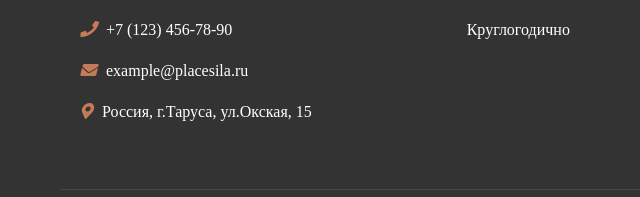
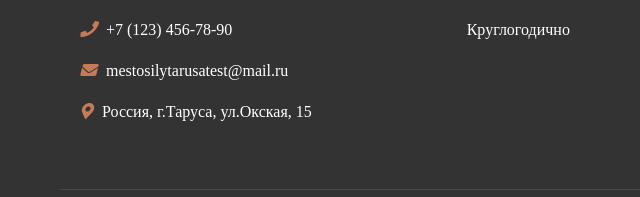
Before and after one commit to carlfreeman/mestosilytest, a website: page public/index.html in a window 1280 px wide. Shown: the part 2133-2330 px from the top of the page, 0-640 px from the left. Drawn offline with Linux system fonts and the light colour scheme; a web font is replaced by a local one.

Commit message:
Update email

```diff
--- a/public/index.html
+++ b/public/index.html
@@ -86,7 +86,7 @@
                     </div>
                     <div class="contact-info">
                         <i class="fas fa-envelope"></i>
-                        <span>example@placesila.ru</span>
+                        <span>mestosilytarusatest@mail.ru</span>
                     </div>
                     <div class="contact-info">
                         <i class="fas fa-map-marker-alt"></i>
```
